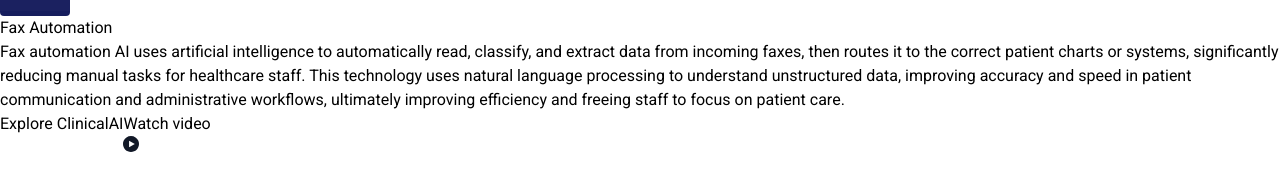
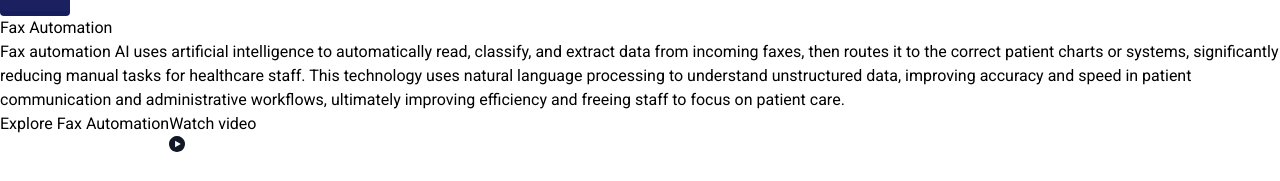
Before and after one commit to annaO2AI/o2ai, a Next.js app: page /products in a window 1280 px wide. Shown: the part 5195-5376 px from the top of the page. Built offline with nearby package versions, Linux system fonts and the light colour scheme.

Commit message:
UI fixed

```diff
--- a/app/products/components/FaxAutomation.tsx
+++ b/app/products/components/FaxAutomation.tsx
@@ -22,7 +22,7 @@ const FaxAutomationCom = () => {
         </p>
         <div className="flex space-x-4 pt-6">
             <button className="bg-blue-500 text-white px-4 py-2 rounded hover:bg-blue-600">
-                     Explore ClinicalAI
+                     Explore Fax Automation
             </button>
             <button className=" flex gap-2 items-center" onClick={handleWatchVideo}>Watch video <WatchVideo/></button>
         </div>
```
